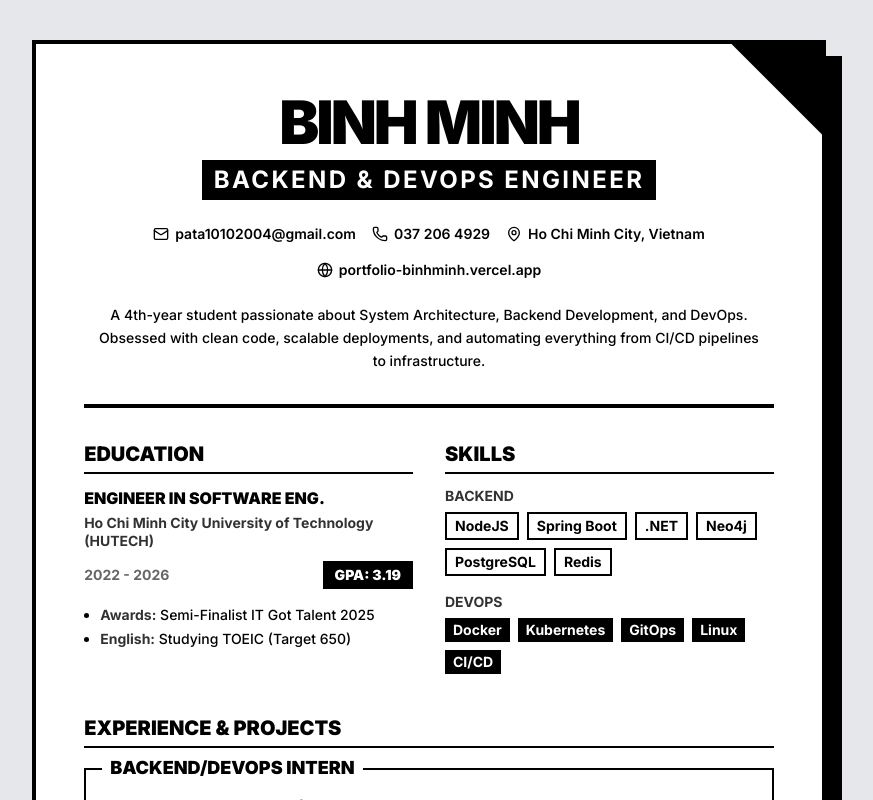
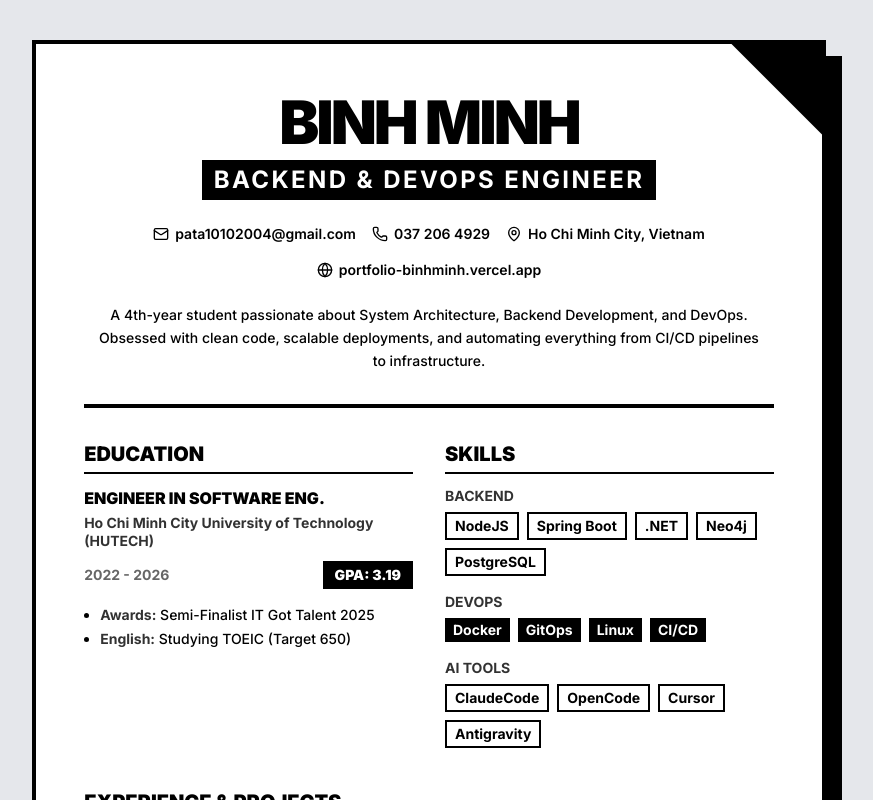
Before and after one commit to bnhminh1010/portfolio, a Next.js app: page /cv in a window 1280 px wide. Shown: the top 800 px of the page, without its empty margins (211-1084 px from the left). Built offline with nearby package versions, Linux system fonts and the light colour scheme.

Commit message:
feat: add more ai tools into skills

```diff
--- a/src/app/cv-vi/page.tsx
+++ b/src/app/cv-vi/page.tsx
@@ -77,17 +77,26 @@ export default function CVPageVI() {
               <div className="mb-4 print:mb-3">
                 <h4 className="font-bold text-sm print:text-xs uppercase mb-1.5 opacity-80">Backend</h4>
                 <div className="flex flex-wrap gap-2 print:gap-1.5">
-                  {["NodeJS", "Spring Boot", ".NET", "Neo4j", "PostgreSQL", "Redis"].map(skill => (
+                  {["NodeJS", "Spring Boot", ".NET", "Neo4j", "PostgreSQL"].map(skill => (
                     <span key={skill} className="text-sm print:text-[11px] font-bold border-2 border-black px-2 py-0.5">{skill}</span>
                   ))}
                 </div>
               </div>
 
-              <div>
+              <div className="mb-4 print:mb-3">
                 <h4 className="font-bold text-sm print:text-xs uppercase mb-1.5 opacity-80">DevOps</h4>
                 <div className="flex flex-wrap gap-2 print:gap-1.5">
-                  {["Docker", "Kubernetes", "GitOps", "Linux", "CI/CD"].map(skill => (
+                  {["Docker", "GitOps", "Linux", "CI/CD"].map(skill => (
                     <span key={skill} className="text-sm print:text-[11px] font-bold bg-black text-white px-2 py-0.5">{skill}</span>
+                  ))}
+                </div>
+              </div>
+
+              <div>
+                <h4 className="font-bold text-sm print:text-xs uppercase mb-1.5 opacity-80">AI Tools</h4>
+                <div className="flex flex-wrap gap-2 print:gap-1.5">
+                  {["ClaudeCode", "OpenCode", "Cursor", "Antigravity"].map(skill => (
+                    <span key={skill} className="text-sm print:text-[11px] font-bold border-2 border-black px-2 py-0.5">{skill}</span>
                   ))}
                 </div>
               </div>
--- a/src/app/cv/page.tsx
+++ b/src/app/cv/page.tsx
@@ -77,17 +77,26 @@ export default function CVPage() {
               <div className="mb-4 print:mb-3">
                 <h4 className="font-bold text-sm print:text-xs uppercase mb-1.5 opacity-80">Backend</h4>
                 <div className="flex flex-wrap gap-2 print:gap-1.5">
-                  {["NodeJS", "Spring Boot", ".NET", "Neo4j", "PostgreSQL", "Redis"].map(skill => (
+                  {["NodeJS", "Spring Boot", ".NET", "Neo4j", "PostgreSQL"].map(skill => (
                     <span key={skill} className="text-sm print:text-[11px] font-bold border-2 border-black px-2 py-0.5">{skill}</span>
                   ))}
                 </div>
               </div>
 
-              <div>
+              <div className="mb-4 print:mb-3">
                 <h4 className="font-bold text-sm print:text-xs uppercase mb-1.5 opacity-80">DevOps</h4>
                 <div className="flex flex-wrap gap-2 print:gap-1.5">
-                  {["Docker", "Kubernetes", "GitOps", "Linux", "CI/CD"].map(skill => (
+                  {["Docker", "GitOps", "Linux", "CI/CD"].map(skill => (
                     <span key={skill} className="text-sm print:text-[11px] font-bold bg-black text-white px-2 py-0.5">{skill}</span>
+                  ))}
+                </div>
+              </div>
+
+              <div>
+                <h4 className="font-bold text-sm print:text-xs uppercase mb-1.5 opacity-80">AI Tools</h4>
+                <div className="flex flex-wrap gap-2 print:gap-1.5">
+                  {["ClaudeCode", "OpenCode", "Cursor", "Antigravity"].map(skill => (
+                    <span key={skill} className="text-sm print:text-[11px] font-bold border-2 border-black px-2 py-0.5">{skill}</span>
                   ))}
                 </div>
               </div>
--- a/src/components/Skills.tsx
+++ b/src/components/Skills.tsx
@@ -2,7 +2,7 @@
 
 import {
   Boxes,
-  Bug,
+  BrainCircuit,
   Container,
   GitBranch,
   Hammer,
@@ -23,9 +23,14 @@ const skills = [
   { label: "Linux", id: "Linux", Icon: LaptopMinimal },
   { label: "Git", id: "Git", Icon: GitBranch },
   { label: "CI/CD", id: "CI/CD", Icon: Hammer },
+  // AI Tools
+  { label: "ClaudeCode", id: "ClaudeCode", Icon: BrainCircuit },
+  { label: "Cursor", id: "Cursor", Icon: BrainCircuit },
+  { label: "OpenCode", id: "OpenCode", Icon: BrainCircuit },
+  { label: "Antigravity", id: "Antigravity", Icon: BrainCircuit },
 ] as const;
 
-const inverted = new Set([1, 3, 6]);
+const inverted = new Set([1, 3, 6, 9]);
 
 export function Skills() {
   const { t } = useLanguage();
--- a/src/i18n/dictionaries.ts
+++ b/src/i18n/dictionaries.ts
@@ -27,6 +27,10 @@ export const dictionaries = {
       Linux: "Administrated Linux environments, hardening security and managing server resources.",
       Git: "Maintained version control with strict branch protection rules and GitOps workflows.",
       "CI/CD": "Designed automated pipelines including SAST scanning, testing, and deployment.",
+      ClaudeCode: "Terminal-native agent by Anthropic. Opus 4.6 model for deep multi-file refactoring.",
+      Cursor: "AI-native IDE forked from VS Code. Multi-model support with interactive pair programming.",
+      OpenCode: "Open-source terminal CLI agent. 45K+ GitHub stars, free and highly extensible.",
+      Antigravity: "Free agent-first IDE by Google. Claude Opus + Gemini 3 Pro, 5 parallel agents.",
     },
     experience: {
       title: "Experience",
@@ -149,6 +153,10 @@ export const dictionaries = {
       Linux: "Quản trị môi trường Linux, tăng cường bảo mật và cấp phát tài nguyên máy chủ.",
       Git: "Quản lý mã nguồn với các quy tắc bảo vệ nhánh nghiêm ngặt và luồng GitOps.",
       "CI/CD": "Thiết kế đường ống tự động với luồng DevSecOps (quét SAST, kiểm thử, triển khai).",
+      ClaudeCode: "AI agent terminal-native của Anthropic. Model Opus 4.6 cho refactoring đa file chuyên sâu.",
+      Cursor: "IDE AI-native fork từ VS Code. Hỗ trợ multi-model với pair programming tương tác.",
+      OpenCode: "CLI agent mã nguồn mở. 45K+ sao GitHub, miễn phí và dễ mở rộng.",
+      Antigravity: "IDE agent-first miễn phí của Google. Tích hợp Claude Opus + Gemini 3 Pro, 5 agent song song.",
     },
     experience: {
       title: "Kinh nghiệm làm việc",
```
